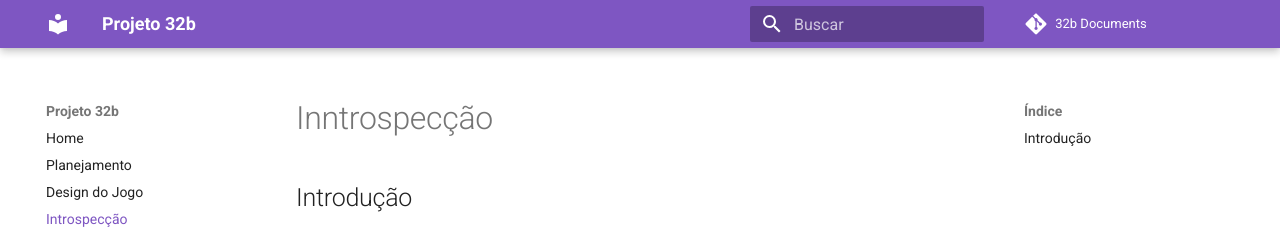
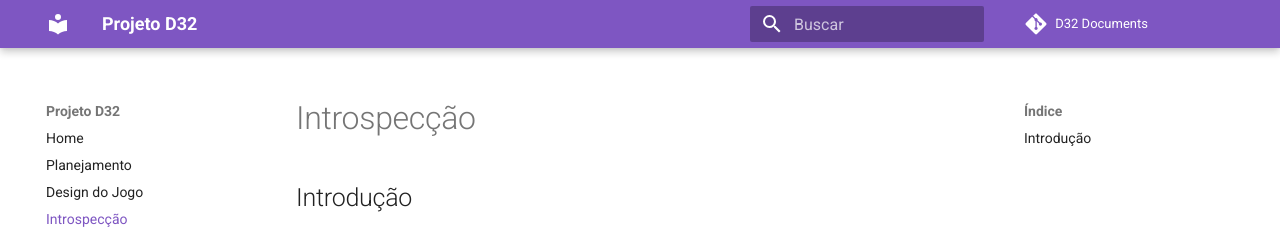
Before and after one commit to Design-de-Jogos/2020.1-D32, an MkDocs documentation site: the page built from docs/introspeccao.md, in a window 1280 px wide and 900 px high. Shown: the top 229 px of the window. Built offline with MkDocs 1.6.1 and Material for MkDocs 9.7.7, drawn with Linux system fonts in a browser that asks for light colours; comment, search, counter and statistics services are not loaded.

Commit message:
Corrigindo typos.

```diff
--- a/docs/introspeccao.md
+++ b/docs/introspeccao.md
@@ -1,4 +1,4 @@
-# Inntrospecção
+# Introspecção
 
 ## Introdução
 <p align="justify">&emsp;&emsp;Introspecção é uma técnica muito rica e profunda. Consiste em entender quais propriedades o sistema deve possuir para que seja um sucesso. Demanda o Engenheiro de Requisitos imaginar o que ele gostaria, se ele estivesse que desempenhar uma dada tarefa,com os equipamentos disponíveis e demais recursos.
--- a/mkdocs.yml
+++ b/mkdocs.yml
@@ -1,4 +1,4 @@
-site_name: Projeto 32b
+site_name: Projeto D32
 nav:
   - Home: index.md
   - Planejamento: planejamento.md
@@ -13,5 +13,5 @@ theme:
     primary: "deep purple"
     secondary: "indigo"
 
-repo_name: "32b Documents"
+repo_name: "D32 Documents"
 repo_url: "https://github.com/Design-de-Jogos/2020.1-MobileAccessibility"
```
